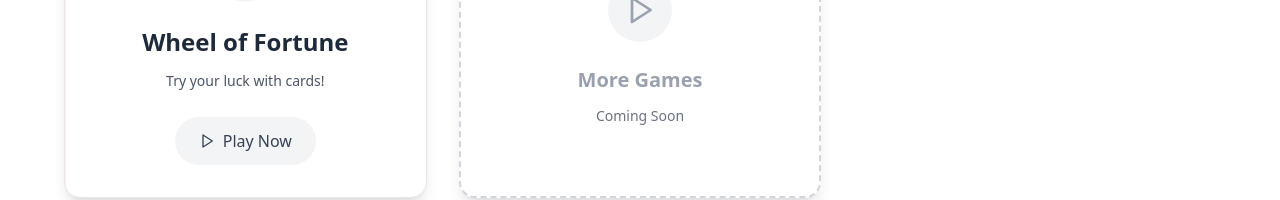
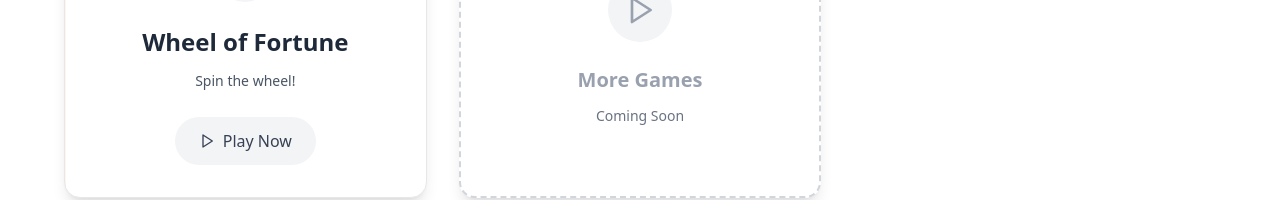
Before and after one commit to OfflineHTTPServer/casino, a Next.js app: page / in a window 1280 px wide. Shown: the part 975-1175 px from the top of the page. Built offline with nearby package versions, Linux system fonts and the light colour scheme.

Commit message:
Update landing-page

```diff
--- a/app/page.tsx
+++ b/app/page.tsx
@@ -94,7 +94,7 @@
     {
         id: "games/wheel",
         title: "Wheel of Fortune",
-        description: "Try your luck with cards!",
+        description: "Spin the wheel!",
         icon: <FerrisWheel className="w-8 h-8" />,
         variant: "slide",
         colors: {
```
